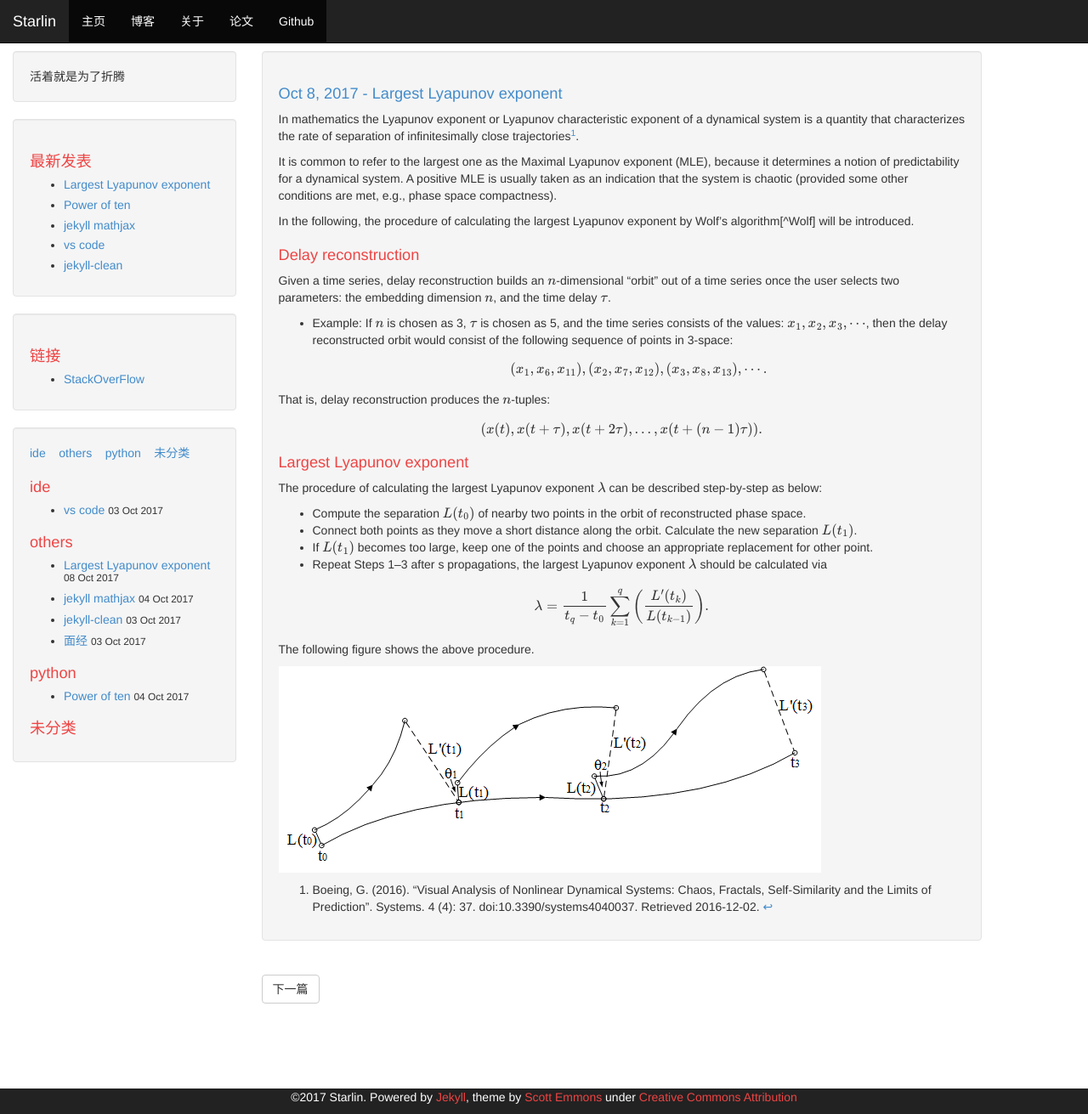
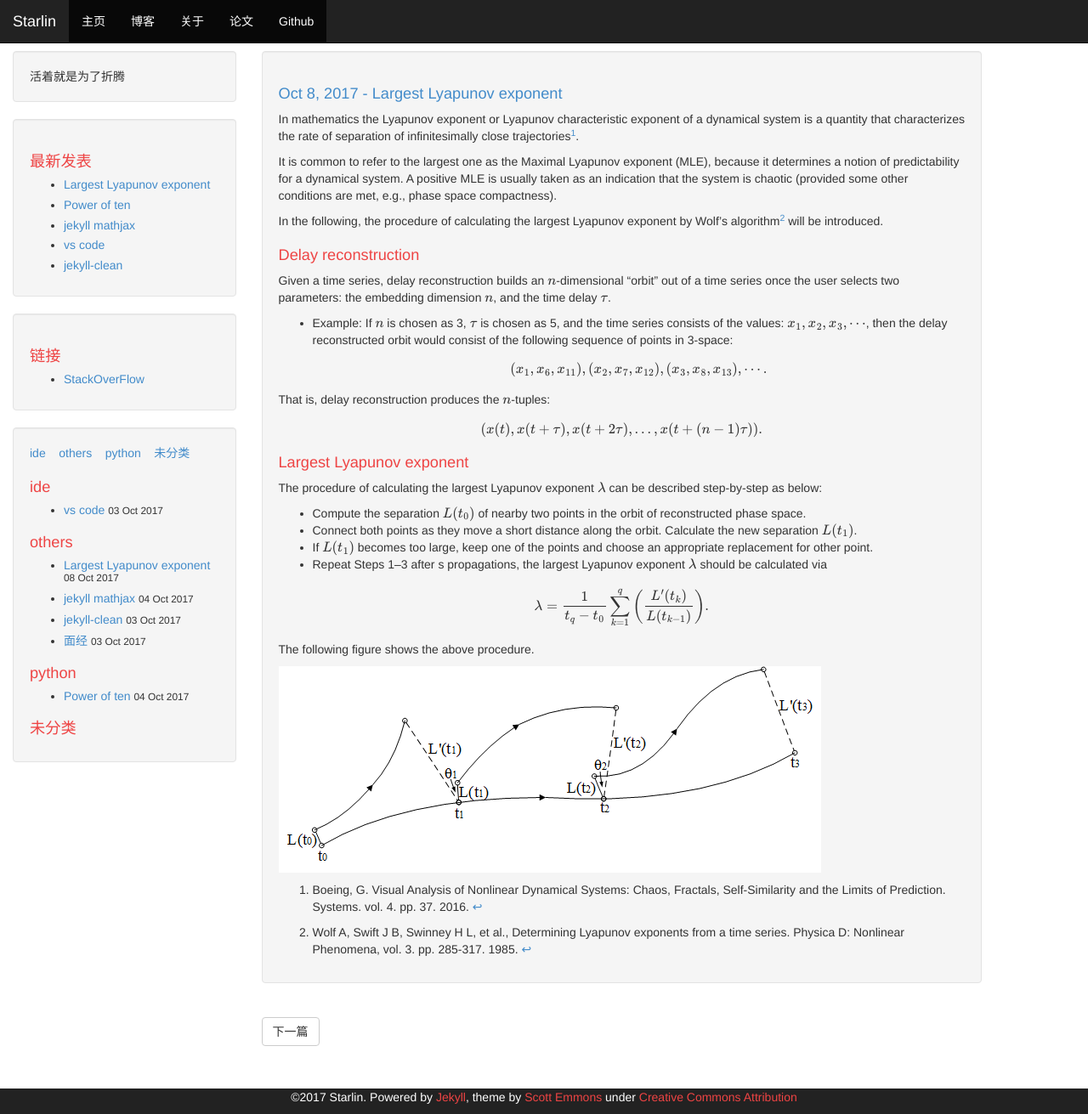
Before and after one commit to MrDongdongLin/MrDongdongLin.github.io, a Jekyll site: the page built from _posts/2017-10-08-lyapunov-exponent.md, in a window 1280 px wide and 1311 px high. Shown: the whole window at 85% size. Built offline with Jekyll 4.4.1, drawn with Linux system fonts in a browser that asks for light colours; formulas are drawn with MathJax 3.

Commit message:
update: lyapunov exponent.md (cites)

```diff
--- a/_posts/2017-10-08-lyapunov-exponent.md
+++ b/_posts/2017-10-08-lyapunov-exponent.md
@@ -10,11 +10,13 @@ tag:
 
 In mathematics the Lyapunov exponent or Lyapunov characteristic exponent of a dynamical system is a quantity that characterizes the rate of separation of infinitesimally close trajectories[^Lyapunov].
 
-[^Lyapunov]: Boeing, G. (2016). "Visual Analysis of Nonlinear Dynamical Systems: Chaos, Fractals, Self-Similarity and the Limits of Prediction". Systems. 4 (4): 37. doi:10.3390/systems4040037. Retrieved 2016-12-02.
+[^Lyapunov]: Boeing, G. Visual Analysis of Nonlinear Dynamical Systems: Chaos, Fractals, Self-Similarity and the Limits of Prediction. Systems. vol. 4. pp. 37. 2016.
 
 It is common to refer to the largest one as the Maximal Lyapunov exponent (MLE), because it determines a notion of predictability for a dynamical system. A positive MLE is usually taken as an indication that the system is chaotic (provided some other conditions are met, e.g., phase space compactness).
 
 In the following, the procedure of calculating the largest Lyapunov exponent by Wolf's algorithm[^Wolf] will be introduced.
+
+[^Wolf]: Wolf A, Swift J B, Swinney H L, et al., Determining Lyapunov exponents from a time series. Physica D: Nonlinear Phenomena, vol. 3. pp. 285-317. 1985.
 
 # Delay reconstruction
 Given a time series, delay reconstruction builds an \\(n\\)-dimensional "orbit" out of a time series once the user selects two parameters: the embedding dimension \\(n\\), and the time delay \\(\tau\\).
@@ -44,3 +46,4 @@ The following figure shows the above procedure.
 ![wolf_lyapunov](https://mrdongdonglin.github.io/images/wolf_lyapunov.png)
 
 [1]: http://www.mdpi.com/2079-8954/4/4/37
+[2]: http://citeseerx.ist.psu.edu/viewdoc/download?doi=10.1.1.152.3162&rep=rep1&type=pdf
```
